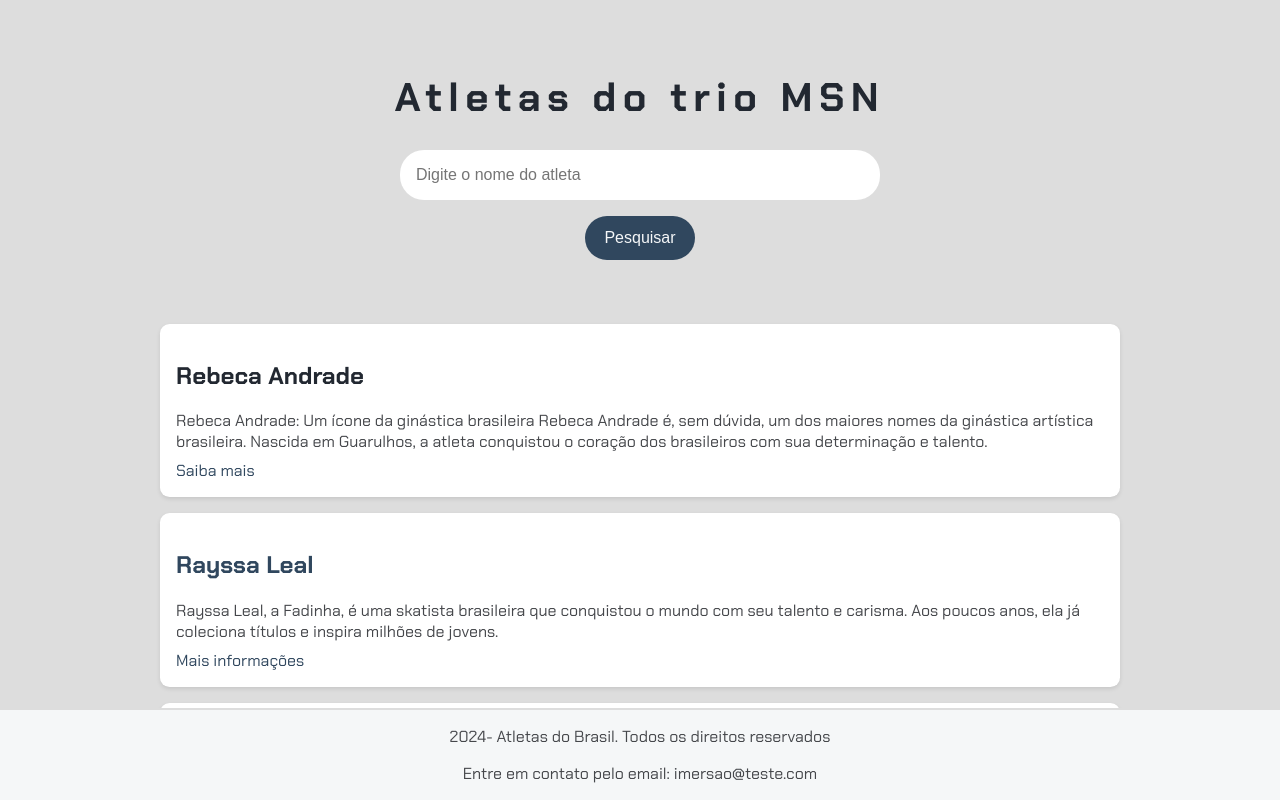
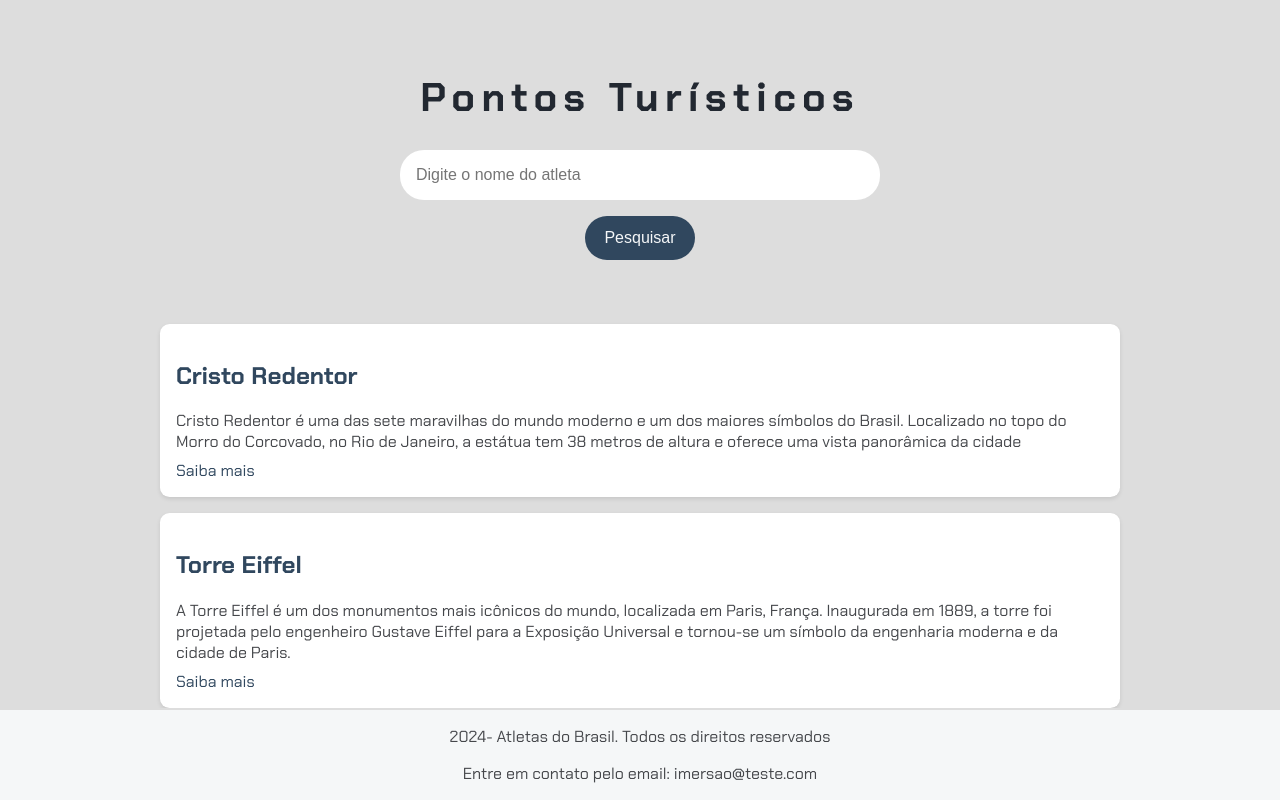
Before and after one commit to JoaoBLima/ImersaoAlura, a plain HTML site: page index.html in a window 1280 px wide. Both pictures are taken after a click on the button "Pesquisar". Drawn offline with Linux system fonts and the light colour scheme.

Commit message:
adição da funcionalidade de pesquisa,mudança do tema do projeto para pontos tuísticos e manipulações no java script

```diff
--- a/app.js
+++ b/app.js
@@ -1,3 +1,20 @@
-console.log(dados)
-//para exibir infomaçoes especificas
-console.log(dados[0].times)
+function pesquisar(){
+    let section =document.getElementById("resultados-pesquisa")
+    let resultados=""
+    for(let dado of dados){
+        resultados += ` <div class=" item-resultado">
+                    <h2>
+                       <a href="#" target="_blank"> ${dado.nome}</a>
+                    </h2>
+                <p class="descricao-meta">${dado.descricao}</p>
+                    <a href="${dado.link}" target="_blank">Saiba mais</a>
+
+                </div>
+              `
+    }
+
+    section.innerHTML = resultados
+
+}
+
+//console.log(dados)
--- a/dados.js
+++ b/dados.js
@@ -1,26 +1,21 @@
 let dados = [
-    {
-      titulo: "Neymar Jr.",
-      descricao: "Considerado um dos melhores jogadores de futebol da atualidade, Neymar Jr. se destacou por sua habilidade, dribles e gols espetaculares. Atuou por grandes clubes como Santos, Barcelona e PSG.",
-      link: "https://pt.wikipedia.org/wiki/Neymar",
-      idade: 31, // Ajuste a idade conforme necessário
+  {
+      nome: "Cristo Redentor",
+      cidade: "Rio de Janeiro",
       pais: "Brasil",
-      times: ["Santos", "Barcelona", "PSG"]
-    },
-    {
-      titulo: "Lionel Messi",
-      descricao: "Lenda do futebol argentino, Messi é conhecido por sua elegância, habilidade e visão de jogo. Conquistou diversos títulos com o Barcelona e a seleção argentina.",
-      link: "https://pt.wikipedia.org/wiki/Lionel_Messi",
-      idade: 36, // Ajuste a idade conforme necessário
-      pais: "Argentina",
-      times: ["Barcelona", "PSG", "Inter Miami"]
-    },
-    {
-      titulo: "Luis Suárez",
-      descricao: "O uruguaio Luis Suárez é conhecido por sua garra, gols e assistências. Formou um trio de ataque histórico com Messi e Neymar no Barcelona.",
-      link: "https://pt.wikipedia.org/wiki.Luis_Suárez",
-      idade: 36, // Ajuste a idade conforme necessário
-      pais: "Uruguai",
-      times: ["Nacional", "Ajax", "Liverpool", "Barcelona", "Atlético de Madrid"]
-    }
-  ];
+      descricao: " Cristo Redentor é uma das sete maravilhas do mundo moderno e um dos maiores símbolos do Brasil. Localizado no topo do Morro do Corcovado, no Rio de Janeiro, a estátua tem 38 metros de altura e oferece uma vista panorâmica da cidade",
+      imagem: "cristo-redentor.jpg",
+      link: "https://www.rio.com/rio-de-janeiro/cristo-redentor",
+      categoria: "Religioso"
+  },
+  {
+      nome: "Torre Eiffel",
+      cidade: "Paris",
+      pais: "França",
+      descricao: "A Torre Eiffel é um dos monumentos mais icônicos do mundo, localizada em Paris, França. Inaugurada em 1889, a torre foi projetada pelo engenheiro Gustave Eiffel para a Exposição Universal e tornou-se um símbolo da engenharia moderna e da cidade de Paris.",
+      imagem: "torre-eiffel.jpg",
+      link: "https://www.toureiffel.paris/",
+      categoria: "Histórico"
+  },
+  // ... outros pontos turísticos
+];
--- a/index.html
+++ b/index.html
@@ -3,42 +3,21 @@
 <head>
     <meta charset="UTF-8">
     <meta name="viewport" content="width=device-width, initial-scale=1.0">
-    <title>Barcelona</title>
+    <title>SeuPontoTuristico</title>
     <link rel="stylesheet" href="styles.css">
 
 </head>
 <body>
     <header>
-        <h1>Atletas do trio MSN</h1>
+        <h1>Pontos Turísticos</h1>
     </header>
     <main>
         <section>
             <input type="text" placeholder="Digite o nome do atleta">
-        <button>Pesquisar</button>
+        <button onclick="pesquisar()">Pesquisar</button>
         </section>
-        <section class="resultados-pesquisa">
-            <div class=" item-resultado">
-                <h2>Rebeca Andrade</h2>
-            <p class="descricao-meta">Rebeca Andrade: Um ícone da ginástica brasileira
-                Rebeca Andrade é, sem dúvida, um dos maiores nomes da ginástica artística brasileira. Nascida em Guarulhos, a atleta conquistou o coração dos brasileiros com sua determinação e talento.</p>
-                <a href="https://pt.wikipedia.org/wiki/Rebeca_Andrade" target="_blank">Saiba mais</a>
+        <section class="resultados-pesquisa" id="resultados-pesquisa">
 
-            </div>
-            <div class="item-resultado">
-                <h2>
-                    <a href="#" target="_blank">Rayssa Leal</a>
-                </h2>
-                <p class="descricao-meta">Rayssa Leal, a Fadinha, é uma skatista brasileira que conquistou o mundo com seu talento e carisma. Aos poucos anos, ela já coleciona títulos e inspira milhões de jovens.</p>
-                <a href="https://pt.wikipedia.org/wiki/Rayssa_Leal" target="_blank">Mais informações</a>
-            </div>
-
-            <div class="item-resultado">
-                <h2>
-                    <a href="#" target="_blank">Beatriz Souza</a>
-                </h2>
-                <p class="descricao-meta">Beatriz Souza é uma judoca brasileira que se destacou nos Jogos Olímpicos, trazendo orgulho para o país. Sua força e técnica a colocaram entre as melhores do mundo.</p>
-                <a href="https://pt.wikipedia.org/wiki/Beatriz_Souza" target="_blank">Mais informações</a>
-            </div>
         </section>
     </main>
     <footer>
```
